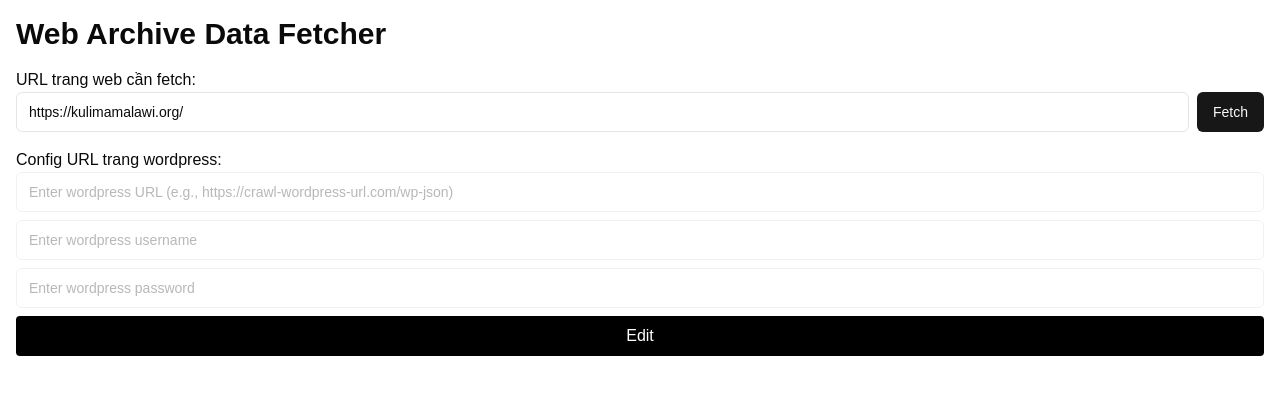
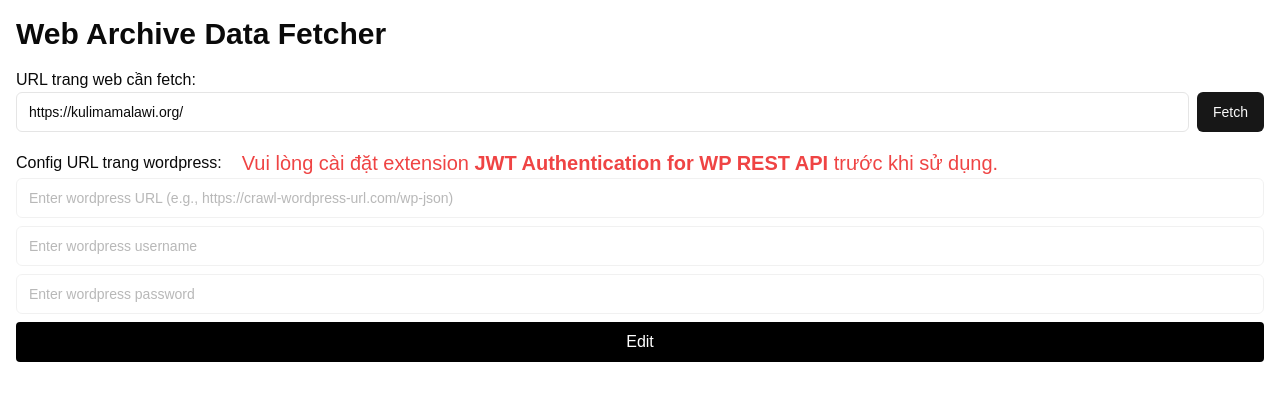
Before and after one commit to mjm-ktech/clone_web, a Next.js app: page / in a window 1280 px wide. Shown: the top 400 px of the page. Built offline with nearby package versions, Linux system fonts and the light colour scheme.

Commit message:
install extension

```diff
--- a/src/app/page.tsx
+++ b/src/app/page.tsx
@@ -12,6 +12,7 @@ import { Input } from "@/components/ui/input";
 import toast from "react-hot-toast";
 import { useWpStore } from "@/store/wp";
 import { groupDataByYear } from "@/utils/groupDataByYear";
+// import Link from "next/link";
 
 export default function Home() {
   const [webArchiveData, setWebArchiveData] = useState<{
@@ -82,7 +83,16 @@ export default function Home() {
 
   return (
     <main className="min-h-screen bg-background p-4">
+      {/* <div className="flex items-center justify-between"> */}
       <h1 className="text-3xl font-bold mb-4">Web Archive Data Fetcher</h1>
+      {/* <Link
+          href={"/guide"}
+          className="text-blue-500 font-bold"
+          target="_blank"
+        >
+          Hướng dẫn sử dụng
+        </Link> */}
+      {/* </div> */}
       <label htmlFor="url">URL trang web cần fetch:</label>
       <form onSubmit={handleSubmit} className="mb-4 flex gap-2">
         <Input
@@ -98,7 +108,22 @@ export default function Home() {
           {isLoading ? "Fetching..." : "Fetch"}
         </Button>
       </form>
-      <label htmlFor="url">Config URL trang wordpress:</label>
+      <div className="flex items-center gap-[20px]">
+        <label htmlFor="url">Config URL trang wordpress:</label>
+        <p className="text-red-500 text-[20px]">
+          Vui lòng cài đặt extension{" "}
+          <b>
+            <a
+              href="https://vi.wordpress.org/plugins/jwt-authentication-for-wp-rest-api/"
+              target="_blank"
+            >
+              JWT Authentication for WP REST API{" "}
+            </a>
+          </b>
+          trước khi sử dụng.
+        </p>
+      </div>
+
       <form onSubmit={handleSaveWpUrl} className="mb-4 flex flex-col gap-2">
         <Input
           type="wpUrl"
```
